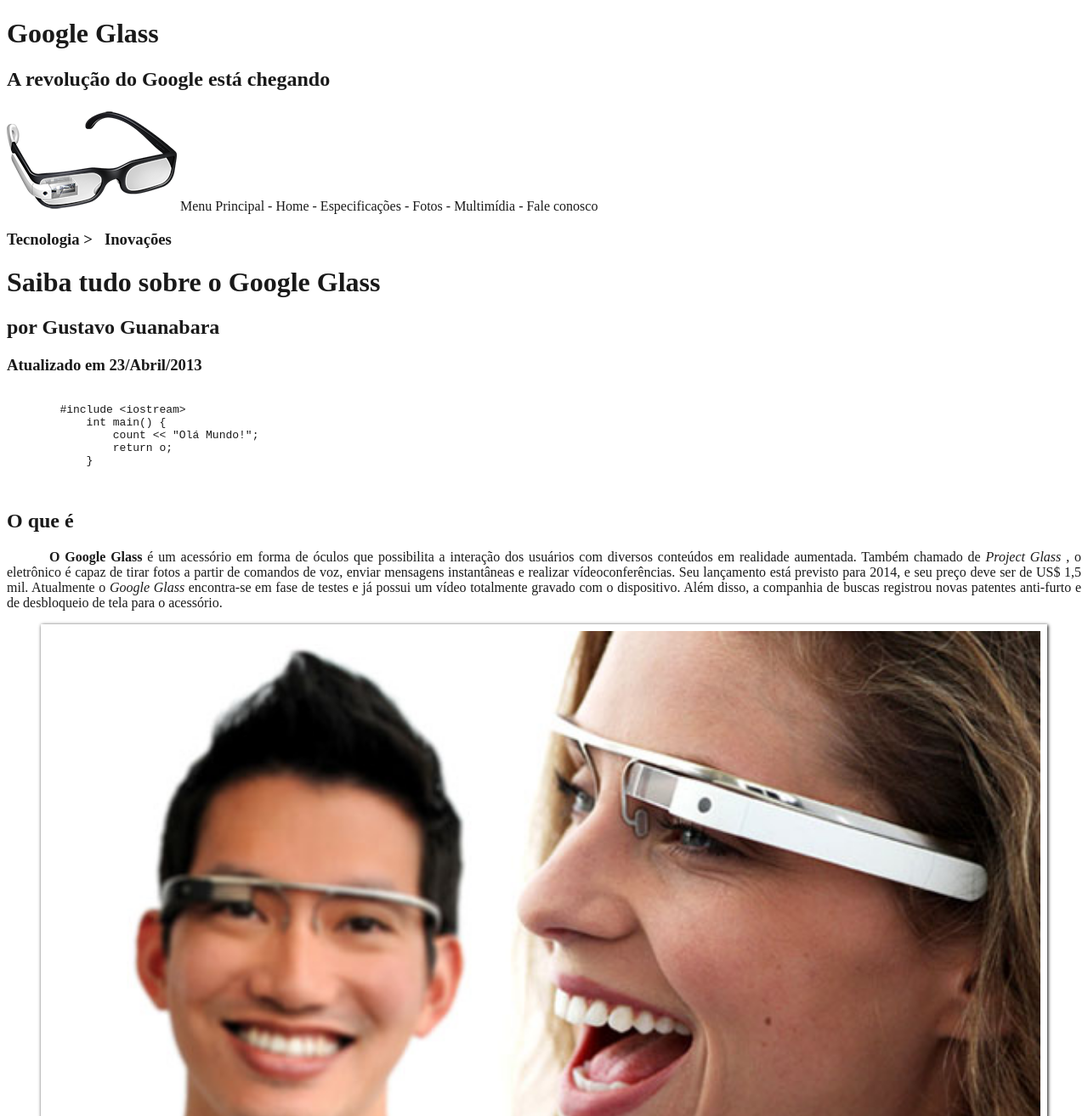
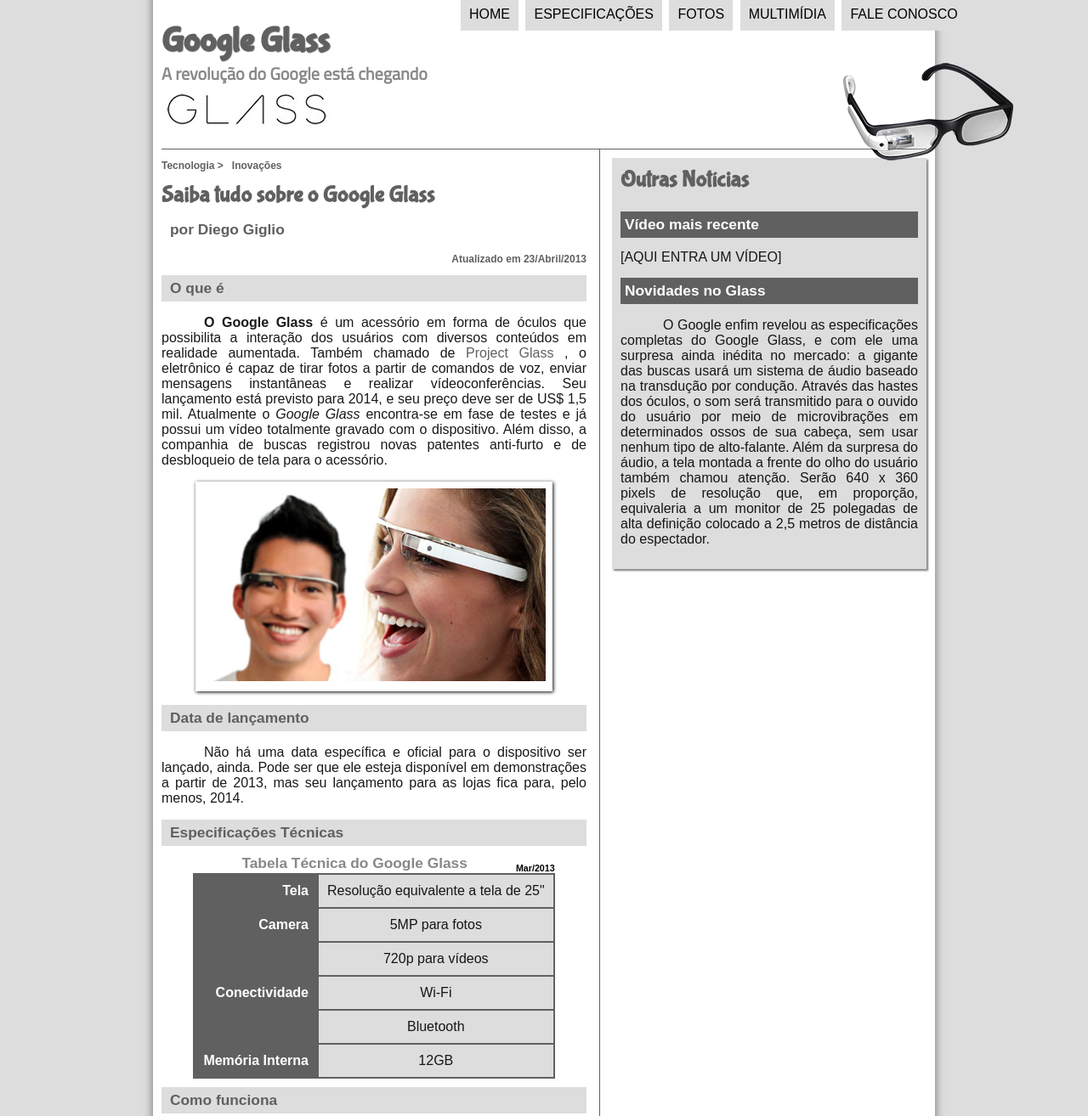
Before and after one commit to diegogiglio/html5-css3, a plain HTML site: page curso-html5-pacote01/projeto-glass-html5/index.html in a window 1280 px wide. Shown: the top 1314 px of the page at 85% size. Drawn offline with Linux system fonts and the light colour scheme; a web font is replaced by a local one.

Commit message:
css e javascript

```diff
--- a/curso-html5-pacote01/projeto-glass-html5/_css/estilo.css
+++ b/curso-html5-pacote01/projeto-glass-html5/_css/estilo.css
@@ -1,12 +1,94 @@
 @charset "UTF-8";
+@import url('https://fonts.googleapis.com/css?family=Finger+Paint|Titillium+Web&display=swap');
+@font-face {
+    font-family: 'Fontelogo';
+    src: url("../_fonts/bubblegum-sans-regular.otf");
+}
 
 p {
         text-align: justify;
         text-indent: 50px;
+
     }
+
+a{
+   color: #606060;
+   text-decoration: none;
+}
+
+a:hover{
+    text-decoration: underline;
+    font-weight: bolder;
+}
+
+header#cabecalho img#icone {
+    position: absolute;
+    left: 992px;
+    top: 70px;
+}
+
+header#cabecalho {
+    border-bottom: 1px #606060 solid;
+    height: 150px;
+    background: url("../_imagens/glass-logo-peq.jpg") no-repeat 0px 80px;
+
+}
+
+header#cabecalho h1 {
+    font-family: 'Fontelogo', sans-serif;
+    font-size: 30pt;
+    color: #606060;
+    text-shadow: 1px 1px 1px rgba(0,0,0,.6);
+    padding: 0px;
+    margin-bottom: 0px;
+}
+
+header#cabecalho h2 {
+    font-family: 'Titillium Web', sans-serif;
+    font-size: 15pt;
+    color: #888888;
+    padding: 0px;
+    margin-top: 0px;
+}
+
+.direita {
+    text-align: right !important;
+}
+
+header#cabecalho-artigo h1 {
+    font-family: "Fontelogo", sans-serif;
+    font-size: 20pt;
+    color: #606060;
+    margin-bottom: 0px;
+    margin-top: 0px;
+}
+
+header#cabecalho-artigo h2 {
+    font-size: 13pt;
+    color: #cecece;
+    background-color: #ffffff !important;
+    margin: 0px;
+}
+
+
+header#cabecalho-artigo h3 {
+    font-size: 12px;
+    color: #606060;
+
+}
+
 body {
-                background-color:rgb(255, 255, 255);
+        background-color: #dddddd;
         color: rgba(0,0,0,0.9);
+        font-family: Arial, sans-serif;
+     }
+
+div#interface{
+    width: 900px;
+    background-color: #ffffff;
+    margin: -20px auto 0px auto;
+    box-shadow: 0px 0px 10px rgba(0,0,0,0.5);
+    padding: 10px;
 }
 
 /* Formatação com imagens */
@@ -38,3 +120,151 @@ figure.foto-legenda figcaption {
 figure.foto-legenda:hover figcaption {
     opacity: 1;
 }
+
+/* Formatação do menu*/
+nav#menu {
+    display: block;
+}
+
+nav#menu ul {
+    list-style: none;
+    text-transform: uppercase;
+    position: absolute;
+    top: -20px;
+    left: 500px;
+
+}
+
+nav#menu li {
+    display: inline-block;
+    background-color: #dddddd;
+    padding: 10px;
+    margin: 2px;
+    position: relative;
+    transition: background-color 1s;
+
+}
+
+nav#menu li:hover {
+    background-color: #606060;
+
+}
+
+nav#menu h1 {
+    display: none;
+}
+
+nav#menu a {
+    color: #000000;
+    text-decoration: none;
+}
+
+nav#menu a:hover {
+    color: #ffffff;
+}
+
+section#corpo {
+    display: block;
+    width: 500px;
+    float: left;
+    border-right: 1px solid #606060;
+    padding-right: 15px;
+
+}
+
+article#noticiaprincipal h2 {
+    font-size: 13pt;
+    color: #606060;
+    background-color: #dddddd;
+    padding: 5px 0px 5px 10px;
+    margin: 10px 0px 10px 0px;
+
+}
+
+table#tabelaespec {
+    border: 1px solid #606060;
+    border-spacing: 0px;
+    margin-left: auto;
+    margin-right: auto;
+
+}
+
+table#tabelaespec td {
+    border: 1px solid #606060;
+    padding: 10px;
+    text-align: center;
+    vertical-align: middle;
+
+}
+
+table#tabelaespec td.ce {
+    color: #ffffff;
+    background-color: #606060;
+    vertical-align: top;
+    font-weight: bold;
+    text-align: right;
+}
+
+table#tabelaespec td.cd {
+    background-color: #dddddd;
+}
+
+table#tabelaespec caption {
+    color: #888888;
+    font-size: 13pt;
+    font-weight: bolder;
+}
+
+table#tabelaespec span {
+    display: block;
+    float: right;
+    color: #000000;
+    font-size: 8pt;
+    margin-top: 10px;
+}
+
+aside#lateral {
+    display: block;
+    width: 350px;
+    float: right;
+    background-color: #dddddd;
+    padding: 10px;
+    margin-top: 10px;
+    box-shadow: 2px 2px 2px rgba(0,0,0,.5)
+}
+
+aside#lateral h1 {
+    font-family: "Fontelogo", sans-serif;
+    font-size: 20pt;
+    color: #606060;
+    margin-top: 0px;
+
+
+}
+
+aside#lateral h2 {
+    background-color: #606060;
+    font-size: 13pt;
+    color: #ffffff;
+    padding: 5px;
+}
+
+footer#rodape{
+    clear: both;
+    border-top: 1px solid #606060;
+}
+footer#rodape p {
+    text-align: center;
+    font-family: Arial, Helvetica, sans-serif;
+    font-size: 10pt;
+    color: #888888;
+    text-shadow: 1px #000000;
+}
+
+footer#rodape a {
+    text-align: center;
+    font-family: Arial, Helvetica, sans-serif;
+    font-size: 10pt;
+    color: #888888;
+    text-shadow: 1px #000000;
+}
--- a/curso-html5-pacote01/projeto-glass-html5/index.html
+++ b/curso-html5-pacote01/projeto-glass-html5/index.html
@@ -3,7 +3,7 @@
     <head>
         <meta charset="UTF-8" />
         <title>Tudo sobre Google Glass</title>
-        <link rel="stylesheet" type="text/css" href="_css/estilo.css"/>
+        <link rel="stylesheet" href="_css/estilo.css"/>
     </head>
     <body>
     <div id="interface">
@@ -13,36 +13,33 @@
             <h2>A revolução do Google está chegando</h2>
         </hgroup>
 
-            <img src="_imagens/glass-oculos-preto-peq.png"/>
+            <img id="icone" src="_imagens/glass-oculos-preto-peq.png"/>
 
-Menu Principal
-- Home
-- Especificações
-- Fotos
-- Multimídia
-- Fale conosco
+        <nav id="menu">
+        <h1>Menu Principal</h1>
+        <ul type="disc">
+            <li><a href="index.html">Home</a></li>
+            <li><a href="specs.html">Especificações</a></li>
+            <li><a href="fotos.html">Fotos</a></li>
+            <li><a href="multimidia.html">Multimídia</a></li>
+            <li><a href="fale-conosco.html">Fale conosco</a></li>
+        </ul>
+        </nav>
 
         </header>
-
-        <hgroup>
-            <h3>Tecnologia > &nbsp; Inovações</h3>
-            <h1>Saiba tudo sobre o Google Glass</h1>
-            <h2>por Gustavo Guanabara</h2>
-            <h3>Atualizado em 23/Abril/2013</h3>
-        </hgroup>
-<pre>
-    <code>
-        #include &lt;iostream&gt;
-            int main() {
-                count << "Olá Mundo!";
-                return o;
-            }
-        </iostream>
-    </code>
-</pre>
+        <section id="corpo">
+        <article id="noticiaprincipal">
+            <header id="cabecalho-artigo">
+                <hgroup>
+                <h3>Tecnologia > &nbsp; Inovações</h3>
+                <h1>Saiba tudo sobre o Google Glass</h1>
+                <h2 class="fundo-branco">por Diego Giglio</h2>
+                <h3 class="direita">Atualizado em 23/Abril/2013</h3>
+                </hgroup>
+            </header>
 
 <h2>O que é</h2>
-<p><span style="font-weight: 900">O Google Glass </span> é um acessório em forma de óculos que possibilita a interação dos usuários com diversos conteúdos em realidade aumentada. Também chamado de <i>Project Glass </i>, o eletrônico é capaz de tirar fotos a partir de comandos de voz, enviar mensagens instantâneas e realizar vídeo&shy;con&shy;ferências. Seu lançamento está previsto para 2014, e seu preço deve ser de US$ 1,5 mil. Atualmente o <em>Google Glass </em> encontra-se em fase de testes e já possui um vídeo total<wbr/>mente gravado com o dispositivo. Além disso, a companhia de buscas registrou novas patentes anti-furto e de desbloqueio de tela para o acessório.</p>
+<p><span style="font-weight: 900">O Google Glass </span> é um acessório em forma de óculos que possibilita a interação dos usuários com diversos conteúdos em realidade aumentada. Também chamado de <a href="https://www.google.com/glass" target="_blank">Project Glass </a>, o eletrônico é capaz de tirar fotos a partir de comandos de voz, enviar mensagens instantâneas e realizar vídeo&shy;con&shy;ferências. Seu lançamento está previsto para 2014, e seu preço deve ser de US$ 1,5 mil. Atualmente o <em>Google Glass </em> encontra-se em fase de testes e já possui um vídeo total<wbr/>mente gravado com o dispositivo. Além disso, a companhia de buscas registrou novas patentes anti-furto e de desbloqueio de tela para o acessório.</p>
 
 <figure class="foto-legenda">
     <img src="_imagens/glass-quadro-homem-mulher.jpg"/>
@@ -56,12 +53,18 @@ Menu Principal
 <p>Não há uma data específica e oficial para o dispositivo ser lançado, ainda. Pode ser que ele esteja disponível em demonstrações a partir de 2013, mas seu lançamento para as lojas fica para, pelo menos, 2014.</p>
 
 <h2>Especificações Técnicas</h2>
-<p>Tabela Técnica do Google Glass Mar/2013</p>
 
-Tela:Resolução equivalente a tela de 25"
-Camera: 5MP para fotos / 720p para vídeos
-Conectividade: Wi-Fi/ Bluetooth
-Memória Interna: 12GB
+<table id="tabelaespec">
+<caption>Tabela Técnica do Google Glass <span>Mar/2013</span></caption>
+
+<tr><td class="ce">Tela</td><td class="cd">Resolução equivalente a tela de 25"</td></tr>
+<tr><td rowspan="2" class="ce">Camera</td><td class="cd">5MP para fotos</td></tr>
+<tr><td class="cd">720p para vídeos</td></tr>
+<tr><td rowspan="2" class="ce">Conectividade</td><td class="cd">Wi-Fi</td></tr>
+<tr><td class="cd">Bluetooth</td></tr>
+<tr><td class="ce">Memória Interna</td><td class="cd">12GB</td></tr>
+
+</table>
 
 <h2>Como funciona</h2>
 <p>De acordo com fontes próximas do Google, os óculos vão contar com uma pequena tela de LCD ou AMOLED na parte superior e em frente aos olhos do usuário. Com o uso de uma câmera e GPS, você pode se situar, assim como selecionar opções com o movimento da cabeça</p>
@@ -71,19 +74,27 @@ Memória Interna: 12GB
 
 [AQUI ENTRA UM VÍDEO]
 
-<h2>Outras Notícias</h2>
-<p>Vídeo mais recente</p>
+</article>
+</section>
+
+<aside id="lateral">
+<h1>Outras Notícias</h1>
+<h2>Vídeo mais recente</h2>
 
 [AQUI ENTRA UM VÍDEO]
 
 <h2>Novidades no Glass</h2>
 <p>O Google enfim revelou as especificações completas do Google Glass, e com ele uma surpresa ainda inédita no mercado: a gigante das buscas usará um sistema de áudio baseado na transdução por condução. Através das hastes dos óculos, o som será transmitido para o ouvido do usuário por meio de microvibrações em determinados ossos de sua cabeça, sem usar nenhum tipo de alto-falante.
 
-Além da surpresa do áudio, a tela montada a frente do olho do usuário também chamou atenção. Serão 640 x 360 pixels de resolução que, em proporção, equivaleria a um monitor de 25 polegadas de alta definição colocado a 2,5 metros de distância do espectador.</p>>
+Além da surpresa do áudio, a tela montada a frente do olho do usuário também chamou atenção. Serão 640 x 360 pixels de resolução que, em proporção, equivaleria a um monitor de 25 polegadas de alta definição colocado a 2,5 metros de distância do espectador.</p>
+</aside>
 
-Copyright 2013 - by Gustavo Guanabara
-Facebook | Twitter
-   </div>
+<footer id="rodape">
+<p>Copyright 2013 - by Diego Giglio <br/>
+<a href="http://facebook.com" target="_blank">Facebook </a> |
+<a href="http://twiter.com" target="_blank">Twitter</a></p>
+</footer>
+</div>
 </body>
 
 </html>
```
Also changed, not shown: curso-html5-pacote01/projeto-glass-html5/_css/testejs01.html (added, +16 -0 lines). Lines whose indentation alone changed are shown as unchanged.
